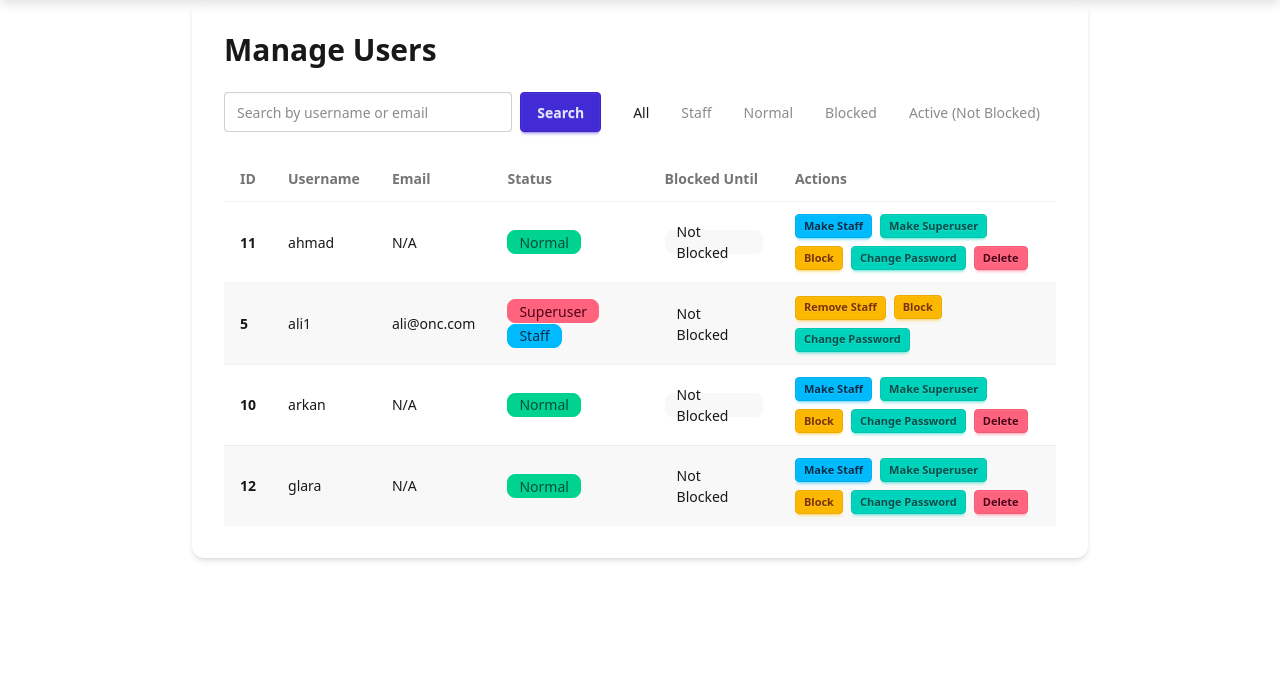
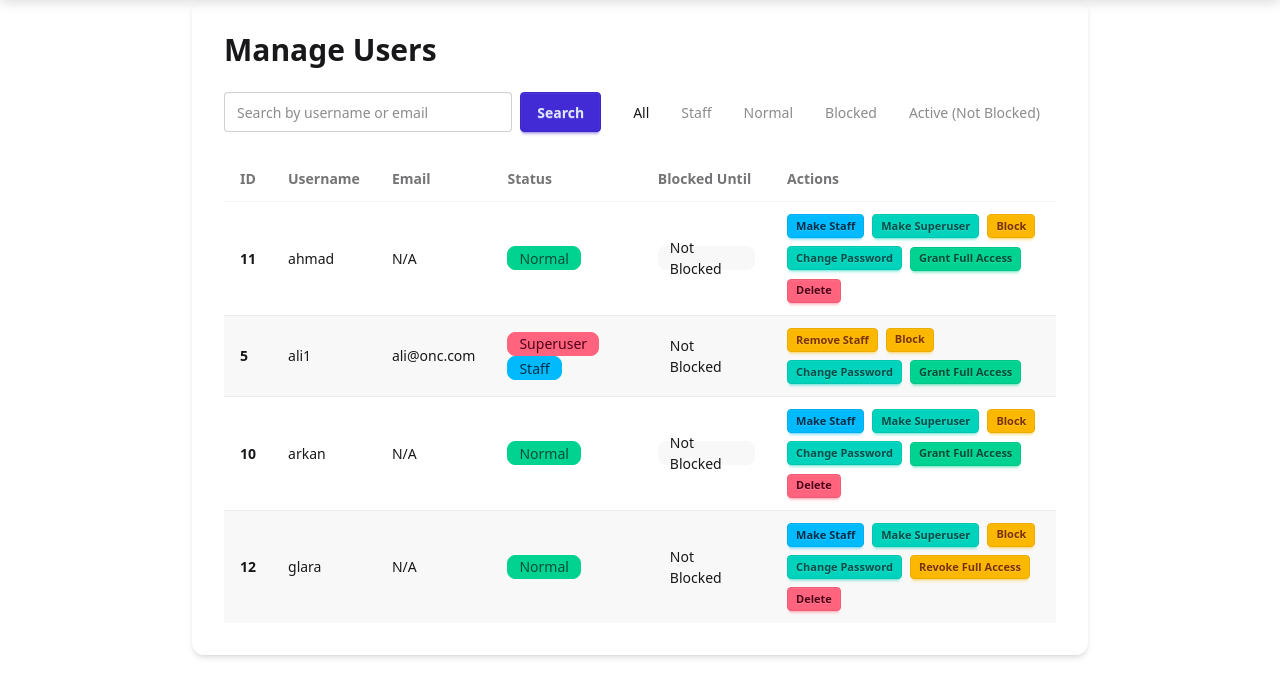
Before and after one commit to alikalary1997/NetMaster, a Django app: page /quiz/admin/users/ in a window 1280 px wide. Shown: the part 70-767 px from the top of the page. Run offline with Django 5.2, Linux system fonts and the light colour scheme; a user stored in the database is signed in; data comes from the database, SQL or seed files in the repository; both versions use the stored data as it was after the commit; style sheets or scripts are compiled from the project's sources.

Commit message:
chak krdni bashi para dan

```diff
--- a/quiz/models.py
+++ b/quiz/models.py
@@ -27,6 +27,9 @@ class UserProfile(models.Model):
     blocked_until = models.DateTimeField(
         null=True, blank=True
     )  # Field for temporary blocking
+    has_full_access = models.BooleanField(
+        default=False
+    )  # True when user has paid/granted full access
 
     def __str__(self):
         return self.user.username + " Profile"
--- a/quiz/templates/quiz/custom_admin/users_list.html
+++ b/quiz/templates/quiz/custom_admin/users_list.html
@@ -106,6 +106,16 @@
                             {# Change Password #}
                             <a href="{% url 'custom_admin_change_password' user.id %}" class="btn btn-accent btn-xs">Change Password</a>
 
+                            {# Full Access toggle #}
+                            <form action="{% url 'custom_admin_toggle_full_access' user.id %}" method="post">
+                                {% csrf_token %}
+                                {% if user.userprofile.has_full_access %}
+                                    <button type="submit" class="btn btn-warning btn-xs">Revoke Full Access</button>
+                                {% else %}
+                                    <button type="submit" class="btn btn-success btn-xs">Grant Full Access</button>
+                                {% endif %}
+                            </form>
+
                             {# Delete User #}
                             {% if user != request.user %} {# Prevent deleting self #}
                                 <a href="{% url 'custom_admin_delete_user' user.id %}" class="btn btn-error btn-xs">Delete</a>
--- a/quiz/templates/quiz/test_list.html
+++ b/quiz/templates/quiz/test_list.html
@@ -42,7 +42,9 @@
                 <span class="cat-pill-mode">{{ test.get_test_type_display }}</span>
                 <span class="cat-pill-count">{{ test.question_count|default:0 }} Questions</span>
             </div>
-            <a href="{% url 'start_test' test.id %}" class="btn-start start-test-btn">Start Test →</a>
+            <a href="{% url 'start_test' test.id %}" class="btn-start start-test-btn {% if test.is_locked %}locked{% endif %}" {% if test.is_locked %}style="pointer-events:none;background:#cbd5e1"{% endif %}>
+                {% if test.is_locked %}🔒 Locked{% else %}Start Test →{% endif %}
+            </a>
             {% if user.is_staff %}
             <div class="reorder-controls" style="display:none;gap:4px">
                 <button class="move-up-btn" data-test-id="{{ test.id }}" style="width:24px;height:24px;border-radius:6px;border:1px solid #e2e8f0;background:#fff;cursor:pointer;font-size:10px">▲</button>
--- a/quiz/urls.py
+++ b/quiz/urls.py
@@ -73,4 +73,5 @@ urlpatterns = [
     path('admin/users/toggle-staff/<int:user_id>/', custom_admin_toggle_staff, name='custom_admin_toggle_staff'),
     path('admin/users/toggle-superuser/<int:user_id>/', custom_admin_toggle_superuser, name='custom_admin_toggle_superuser'),
     path('admin/users/change-password/<int:user_id>/', views.custom_admin_change_password, name='custom_admin_change_password'),
+    path('admin/users/toggle-full-access/<int:user_id>/', views.custom_admin_toggle_full_access, name='custom_admin_toggle_full_access'),
 ]
--- a/quiz/views.py
+++ b/quiz/views.py
@@ -103,8 +103,17 @@ def test_list(request):
         "Security Fundamentals": "The basic principles and technologies used to protect networks, devices, and data from unauthorized access and attacks.",
     }
 
+    # Free categories for normal users (no full access)
+    FREE_CATEGORIES = ["Network Fundamentals", "IP Connectivity", "IP Services"]
+
+    user_has_full = request.user.is_authenticated and (
+        request.user.is_staff
+        or getattr(request.user.userprofile, "has_full_access", False)
+    )
+
     for test in tests:
         test.desc = descriptions.get(test.name, test.description or "Practice questions covering this CCNA exam topic.")
+        test.is_locked = (not user_has_full) and (test.name not in FREE_CATEGORIES)
 
     return render(request, "quiz/test_list.html", {"tests": tests})
 
@@ -127,6 +136,18 @@ def start_test(request, test_id):
         return redirect("test_list")  # Redirect back to test list or home
 
     test = get_object_or_404(Test, id=test_id)
+
+    # Check access for non-staff users without full access
+    FREE_CATEGORIES = ["Network Fundamentals", "IP Connectivity", "IP Services"]
+    user_has_full = request.user.is_staff or getattr(
+        request.user.userprofile, "has_full_access", False
+    )
+    if not user_has_full and test.name not in FREE_CATEGORIES:
+        messages.error(
+            request,
+            "This category is locked. Contact the administrator to unlock full access.",
+        )
+        return redirect("test_list")
 
     # Create a new test attempt
     attempt = TestAttempt.objects.create(user=request.user, test=test)
@@ -1718,6 +1739,18 @@ def custom_admin_toggle_superuser(request, user_id):
 
 
 @user_passes_test(is_staff_check)
+def custom_admin_toggle_full_access(request, user_id):
+    target_user = get_object_or_404(User, id=user_id)
+    if request.method == "POST":
+        profile = target_user.userprofile
+        profile.has_full_access = not profile.has_full_access
+        profile.save()
+        status = "granted" if profile.has_full_access else "revoked"
+        messages.success(request, f"Full access {status} for '{target_user.username}'.")
+    return redirect("custom_admin_users")
+
+
+@user_passes_test(is_staff_check)
 def custom_admin_change_password(request, user_id):
     target_user = get_object_or_404(User, id=user_id)
     if request.method == "POST":
```
Also changed, not shown: quiz/templates/quiz/take_question.html (+7 -10 lines), db.sqlite3, quiz/migrations/0007_userprofile_has_full_access.py (added).
